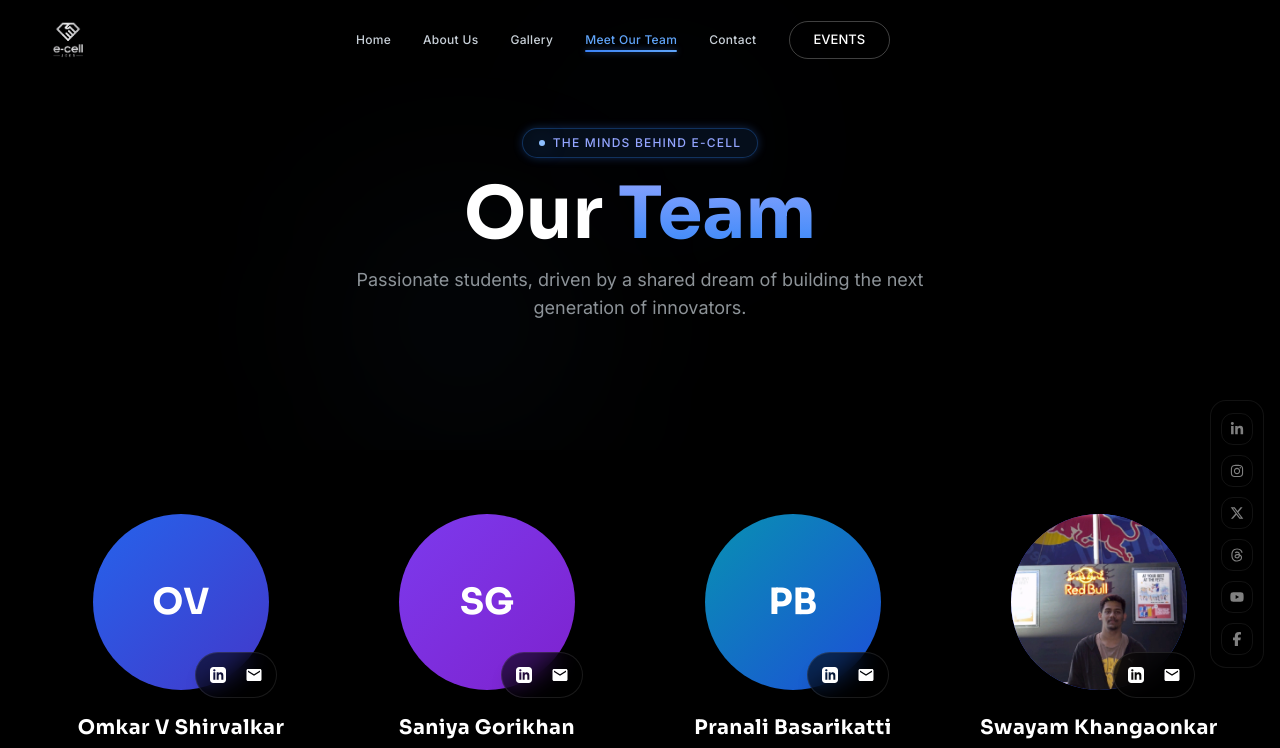
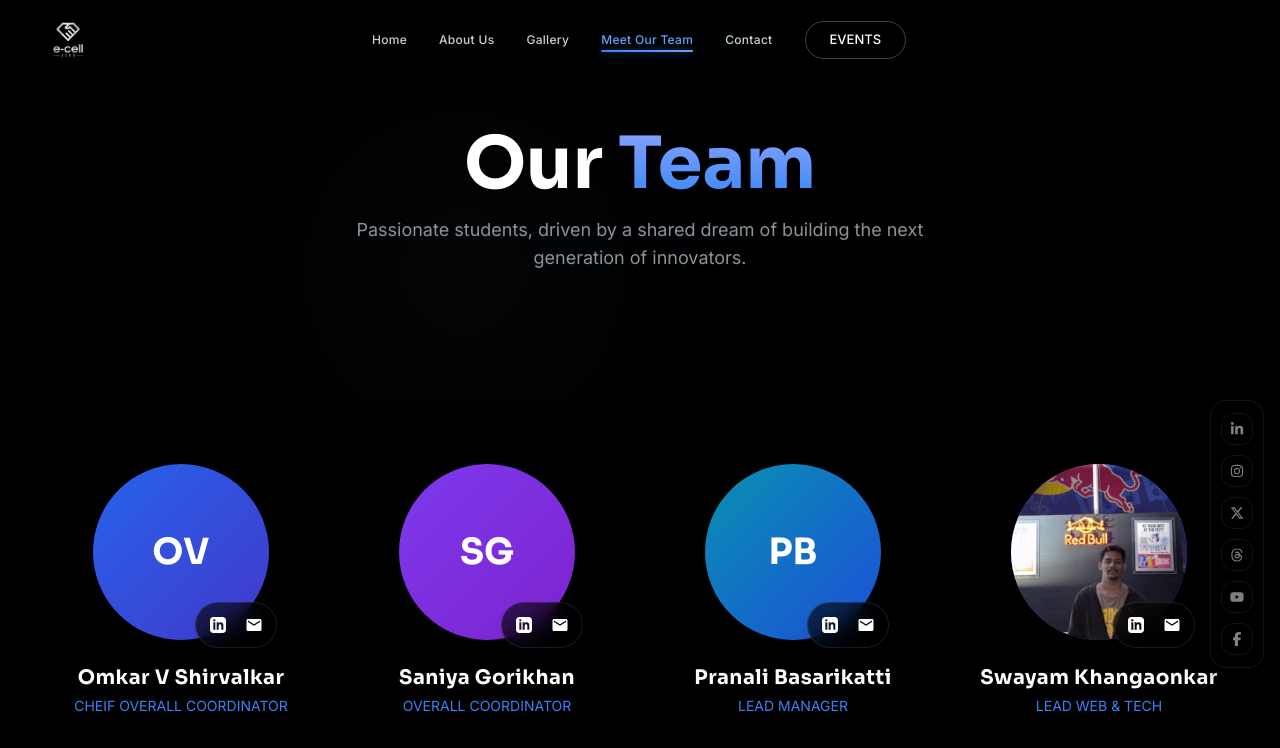
Before and after one commit to Prathamwadiyar/Jcer-E-cell, a React (Vite) app: page /team in a window 1280 px wide. Shown: the top 748 px of the page. Built offline with nearby package versions, Linux system fonts and the light colour scheme.

Commit message:
Fix UI tweaks: team data, logo spacing, roadmap text layout, badge color

```diff
--- a/src/components/about/MissionVision.jsx
+++ b/src/components/about/MissionVision.jsx
@@ -63,7 +63,7 @@ const MissionVision = () => {
 
         {/* Mission & Vision */}
         <div className="text-center mb-12">
-          <SectionBadge className="mb-5">Our Purpose</SectionBadge>
+          <SectionBadge className="mb-5 !text-white">Our Purpose</SectionBadge>
           <h2 className="section-heading text-4xl md:text-5xl mb-4">Mission & Vision</h2>
         </div>
 
--- a/src/components/about/Timeline.jsx
+++ b/src/components/about/Timeline.jsx
@@ -31,7 +31,7 @@ const Timeline = () => {
           >
             ROADMAP
           </span>
-          <p className="relative z-10 text-[#3b82f6] font-sora text-[11px] font-bold tracking-[0.28em] uppercase mb-2">
+          <p className="relative z-10 text-[#3b82f6] font-sora text-[11px] font-bold tracking-[0.28em] uppercase mb-8">
             Our Journey
           </p>
           <h2
@@ -44,7 +44,7 @@ const Timeline = () => {
           >
             A Journey of Impact
           </h2>
-          <p className="relative z-10 text-ecell-gray/60 max-w-lg mx-auto text-sm leading-relaxed">
+          <p className="relative z-10 text-ecell-gray/60 max-w-lg mx-auto text-sm leading-relaxed mt-6">
             From a small group of dreamers to one of Karnataka's most vibrant entrepreneurship cells.
           </p>
         </div>
--- a/src/components/layout/Header.jsx
+++ b/src/components/layout/Header.jsx
@@ -42,10 +42,10 @@ const Header = () => {
           }`}
           style={{ maxWidth: scrolled ? '1020px' : '100%' }}
         >
-          <div className={`flex items-center justify-between transition-all duration-500 w-full ${scrolled ? 'h-13 px-5' : 'h-16 px-0'}`}>
+          <div className={`flex items-center justify-between transition-all duration-500 w-full ${scrolled ? 'h-13 px-5 gap-10' : 'h-16 px-0 gap-4'}`}>
 
             {/* Left: Logo */}
-            <Link to="/" className="flex-shrink-0 z-10">
+            <Link to="/" className="flex-shrink-0 z-10 mr-4 md:mr-8">
               <img
                 src={logoImg}
                 alt="E-Cell Logo"
--- a/src/data/teamData.js
+++ b/src/data/teamData.js
@@ -37,8 +37,8 @@ export const teamData = [
     name: 'Swayam Khangaonkar',
     role: 'LEAD WEB & TECH',
     category: 'Web & Tech',
-    linkedin: '#',
-    email: 'mailto:contact@example.com',
+    linkedin: 'https://www.linkedin.com/in/swayam-khangaonkar-227bab345',
+    email: 'mailto:swayamuk1@gmail.com',
     avatar: swayamImg,
   },
   // 5. Pratham Wadeyar
--- a/src/pages/Team.jsx
+++ b/src/pages/Team.jsx
@@ -16,14 +16,7 @@ const Team = () => {
         <div className="orb orb-cyan absolute bottom-0 left-1/4 w-72 h-64 opacity-12 pointer-events-none" />
 
         <div className="relative z-10 text-center px-6">
-          <motion.div
-            initial={{ opacity: 0, y: 20 }}
-            animate={{ opacity: 1, y: 0 }}
-            transition={{ duration: 0.5 }}
-            className="mb-5"
-          >
-            <SectionBadge>The Minds Behind E-Cell</SectionBadge>
-          </motion.div>
+          {/* Removed badge */}
           <motion.h1
             initial={{ opacity: 0, y: 28 }}
             animate={{ opacity: 1, y: 0 }}
```
